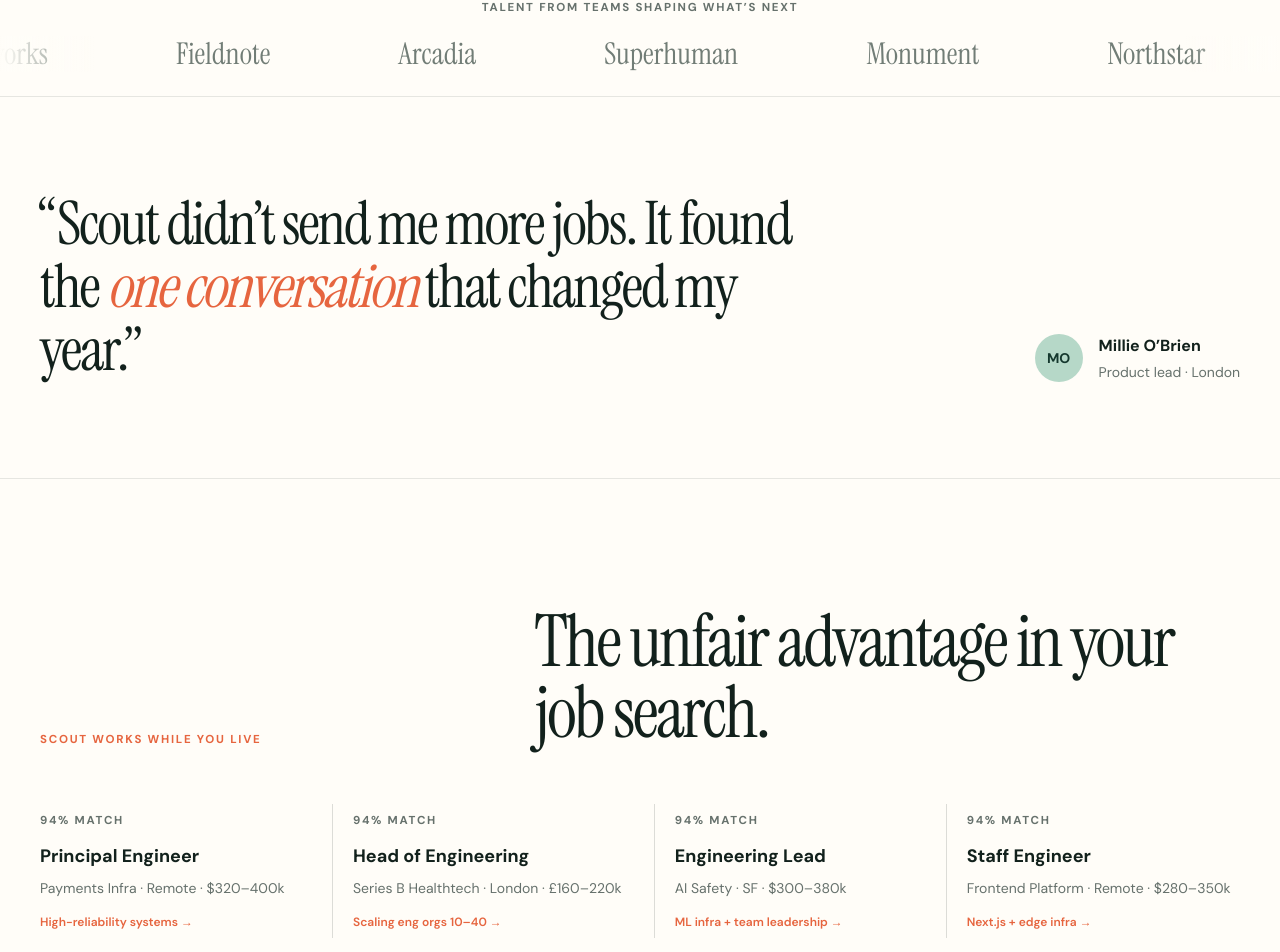
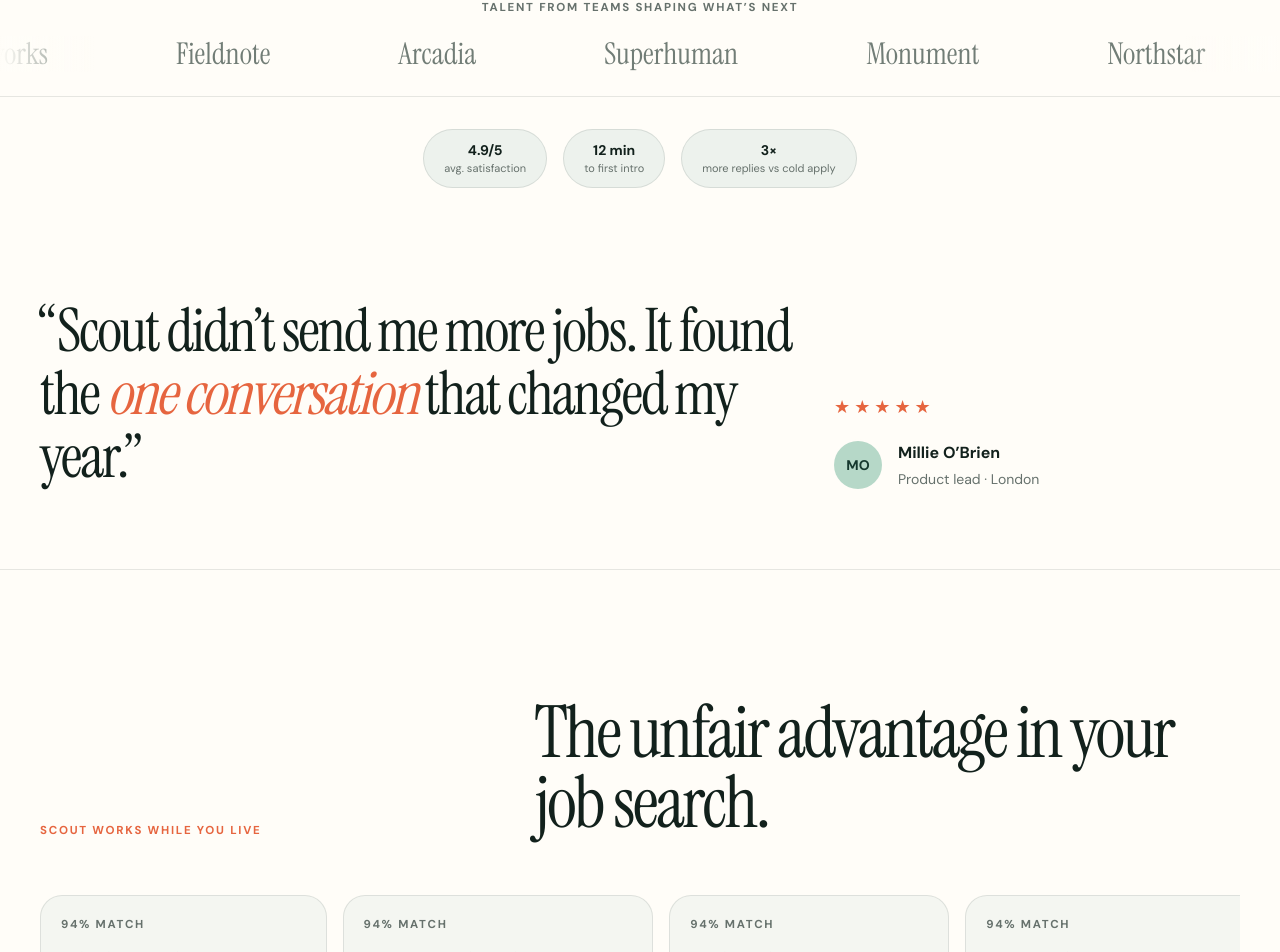
Before and after one commit to danteocualesjr/scout-and-sage, a Next.js app: page / in a window 1280 px wide. Shown: the part 896-1848 px from the top of the page. Built offline with nearby package versions, Linux system fonts and the light colour scheme.

Commit message:
style(ui): pass 2 — social proof metrics and feature card polish
Add satisfaction stat chips and star rating, and upgrade the job strip with snap scrolling and hover lift cards.

Co-authored-by: Cursor <cursoragent@cursor.com>

```diff
--- a/src/components/features-section.tsx
+++ b/src/components/features-section.tsx
@@ -177,11 +177,11 @@ export function FeaturesSection() {
           </h2>
         </div>
 
-        <div className="mt-14 flex gap-3 overflow-x-auto pb-4">
+        <div className="mt-14 flex gap-4 overflow-x-auto pb-4 scrollbar-hide snap-x snap-mandatory">
           {jobs.map((job) => (
             <article
               key={job.title}
-              className="group min-w-[280px] shrink-0 border-l border-[#12211c]/15 px-5 py-2 first:border-l-0 first:pl-0"
+              className="group min-w-[280px] shrink-0 snap-start rounded-[22px] border border-[#12211c]/10 bg-[#edf2ed]/60 p-5 transition-[transform,box-shadow,background-color] duration-200 hover:-translate-y-1 hover:bg-[#edf2ed] hover:shadow-[0_18px_40px_-24px_rgba(18,33,28,0.35)]"
             >
               <p className="eyebrow text-[#66716c]">94% match</p>
               <h3 className="mt-3 text-lg font-bold text-[#12211c]">{job.title}</h3>
@@ -202,7 +202,7 @@ export function FeaturesSection() {
                 <h3 className="display-text mt-4 text-4xl leading-tight text-[#12211c] md:text-5xl">{item.title}</h3>
                 <p className="mt-5 max-w-lg text-base leading-7 text-[#58655f] md:text-lg md:leading-8">{item.body}</p>
               </div>
-              <div className="rounded-[32px] bg-[#edf2ed] p-4 sm:p-8">
+              <div className="rounded-[32px] bg-[#edf2ed] p-4 ring-1 ring-[#12211c]/5 sm:p-8">
                 <FeaturePanel type={item.panel} />
               </div>
             </div>
--- a/src/components/social-proof-section.tsx
+++ b/src/components/social-proof-section.tsx
@@ -31,14 +31,38 @@ export function SocialProofSection() {
         </div>
       </div>
 
-      <div className="mx-auto grid max-w-[1280px] gap-10 px-5 py-16 md:grid-cols-[1.3fr_0.7fr] md:items-end md:px-10 md:py-24">
+      <div className="mx-auto flex max-w-[1280px] flex-wrap items-center justify-center gap-3 px-5 py-8 md:gap-4 md:px-10">
+        {[
+          { value: "4.9/5", label: "avg. satisfaction" },
+          { value: "12 min", label: "to first intro" },
+          { value: "3×", label: "more replies vs cold apply" },
+        ].map((chip) => (
+          <div
+            key={chip.label}
+            className="rounded-full border border-[#12211c]/10 bg-[#edf2ed] px-5 py-2.5 text-center"
+          >
+            <p className="text-sm font-bold text-[#12211c]">{chip.value}</p>
+            <p className="text-[11px] text-[#66716c]">{chip.label}</p>
+          </div>
+        ))}
+      </div>
+
+      <div className="mx-auto grid max-w-[1280px] gap-10 px-5 py-12 md:grid-cols-[1.3fr_0.7fr] md:items-end md:px-10 md:py-20">
         <blockquote className="display-text max-w-4xl text-4xl leading-[1.05] text-[#12211c] md:text-6xl">
           “Scout didn’t send me more jobs. It found the{" "}
           <span className="italic text-[#e6653f]">one conversation</span> that
           changed my year.”
         </blockquote>
-        <div className="flex items-center gap-4 md:justify-end">
-          <div className="flex h-12 w-12 items-center justify-center rounded-full bg-[#b6d8c8] text-sm font-bold text-[#15382e]">
+        <div className="md:justify-end">
+          <div className="flex items-center gap-1 text-[#e6653f]" aria-label="5 out of 5 stars">
+            {Array.from({ length: 5 }).map((_, i) => (
+              <span key={i} className="text-lg" aria-hidden>
+                ★
+              </span>
+            ))}
+          </div>
+          <div className="mt-5 flex items-center gap-4">
+            <div className="flex h-12 w-12 items-center justify-center rounded-full bg-[#b6d8c8] text-sm font-bold text-[#15382e] ring-2 ring-[#fffdf8]">
               MO
             </div>
             <div>
@@ -49,6 +73,7 @@ export function SocialProofSection() {
             </div>
           </div>
         </div>
+      </div>
     </section>
   );
 }
```
Lines whose indentation alone changed are shown as unchanged.
